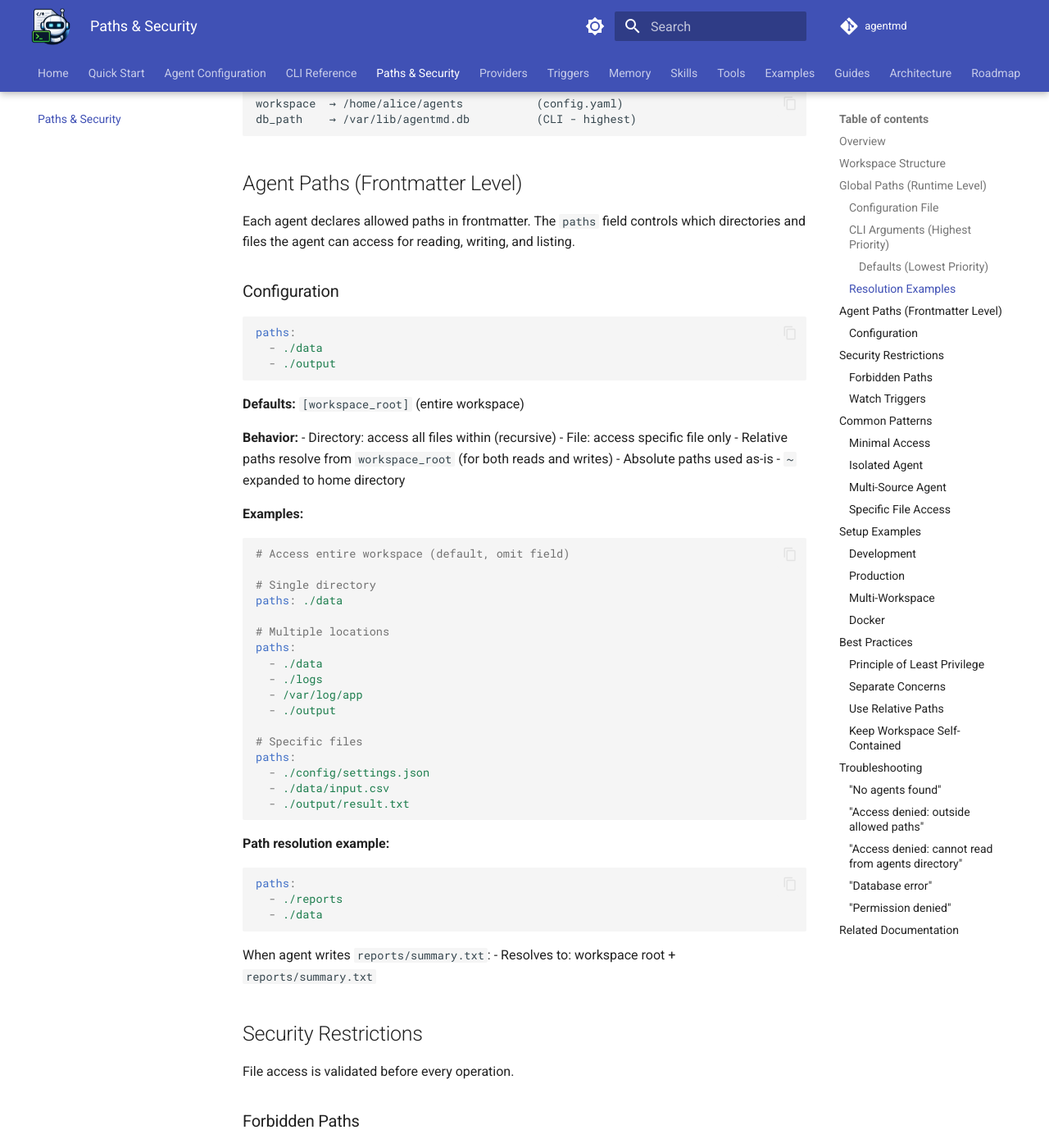
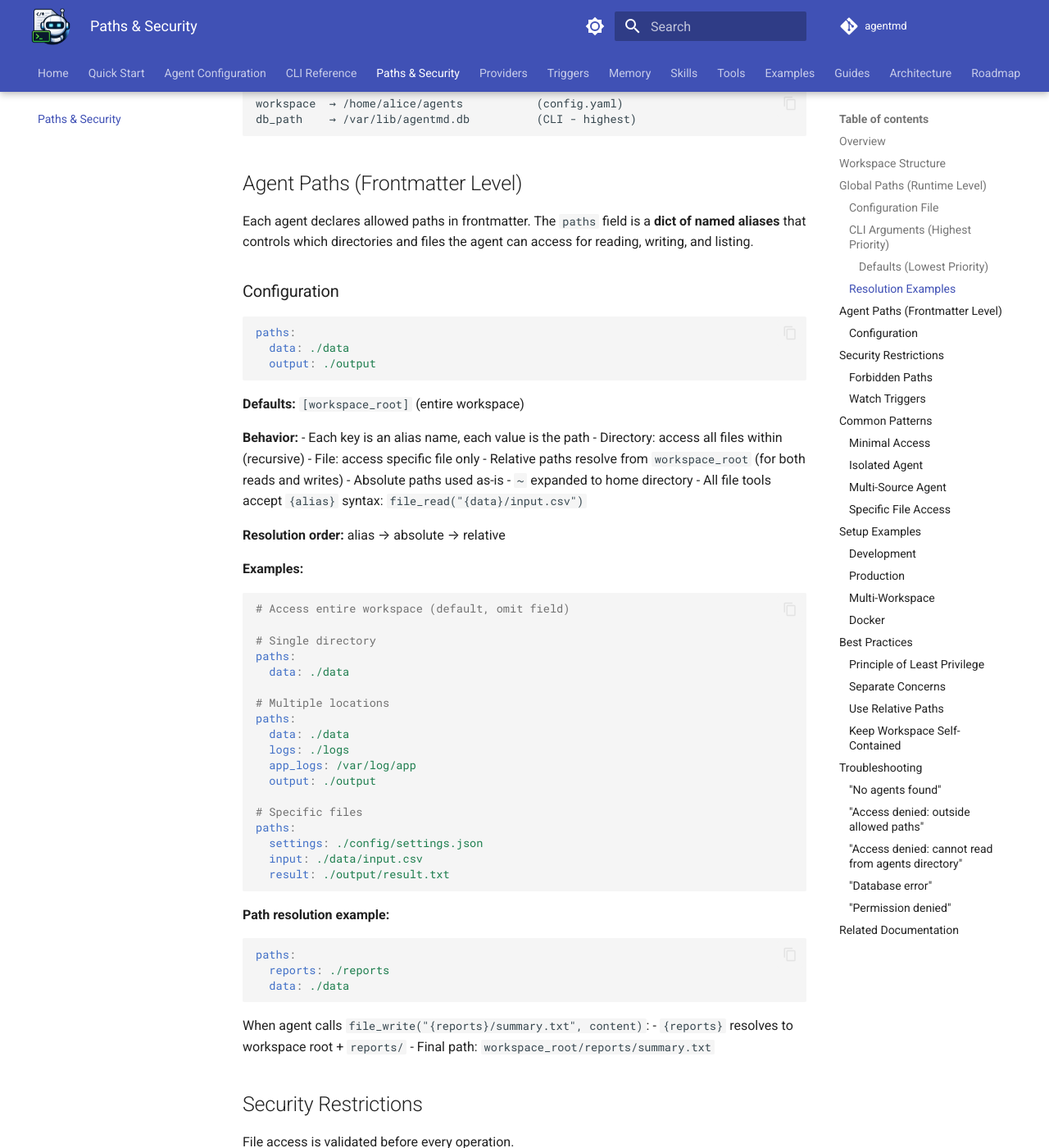
Before and after one commit to z-fab/agentmd, an MkDocs documentation site: the page built from docs/paths-and-security.md, in a window 1280 px wide and 1400 px high, scrolled down 2400 px. Shown: the whole window at 82% size. Built offline with MkDocs 1.6.1 and Material for MkDocs 9.7.7, drawn with Linux system fonts in a browser that asks for light colours; comment, search, counter and statistics services are not loaded; the version menu is left out; some of the changed text lies outside the part shown.

Commit message:
release: bump to v0.7.0, update changelog and docs for path model migration

````diff
--- a/docs/paths-and-security.md
+++ b/docs/paths-and-security.md
@@ -109,24 +109,28 @@ db_path    → /var/lib/agentmd.db          (CLI - highest)
 
 ## Agent Paths (Frontmatter Level)
 
-Each agent declares allowed paths in frontmatter. The `paths` field controls which directories and files the agent can access for reading, writing, and listing.
+Each agent declares allowed paths in frontmatter. The `paths` field is a **dict of named aliases** that controls which directories and files the agent can access for reading, writing, and listing.
 
 ### Configuration
 
 ```yaml
 paths:
-  - ./data
-  - ./output
+  data: ./data
+  output: ./output
 ```
 
 **Defaults:** `[workspace_root]` (entire workspace)
 
 **Behavior:**
+- Each key is an alias name, each value is the path
 - Directory: access all files within (recursive)
 - File: access specific file only
 - Relative paths resolve from `workspace_root` (for both reads and writes)
 - Absolute paths used as-is
 - `~` expanded to home directory
+- All file tools accept `{alias}` syntax: `file_read("{data}/input.csv")`
+
+**Resolution order:** alias → absolute → relative
 
 **Examples:**
 
@@ -134,32 +138,34 @@ paths:
 # Access entire workspace (default, omit field)
 
 # Single directory
-paths: ./data
+paths:
+  data: ./data
 
 # Multiple locations
 paths:
-  - ./data
-  - ./logs
-  - /var/log/app
-  - ./output
+  data: ./data
+  logs: ./logs
+  app_logs: /var/log/app
+  output: ./output
 
 # Specific files
 paths:
-  - ./config/settings.json
-  - ./data/input.csv
-  - ./output/result.txt
+  settings: ./config/settings.json
+  input: ./data/input.csv
+  result: ./output/result.txt
 ```
 
 **Path resolution example:**
 
 ```yaml
 paths:
-  - ./reports
-  - ./data
+  reports: ./reports
+  data: ./data
 ```
 
-When agent writes `reports/summary.txt`:
-- Resolves to: workspace root + `reports/summary.txt`
+When agent calls `file_write("{reports}/summary.txt", content)`:
+- `{reports}` resolves to workspace root + `reports/`
+- Final path: `workspace_root/reports/summary.txt`
 
 ## Security Restrictions
 
@@ -202,8 +208,8 @@ trigger:
   paths:
     - ./data/input.txt
 paths:
-  - ./config
-  - ./output
+  config: ./config
+  output: ./output
 # Can access ./data/input.txt, ./config, AND ./output
 ```
 
@@ -212,35 +218,36 @@ paths:
 ### Minimal Access
 
 ```yaml
-paths: ./data
-# Can only access ./data
+paths:
+  data: ./data
+# Can only access ./data via {data}
 ```
 
 ### Isolated Agent
 
 ```yaml
 paths:
-  - ./data/input
-  - ./output/agent1
+  input: ./data/input
+  output: ./output/agent1
 ```
 
 ### Multi-Source Agent
 
 ```yaml
 paths:
-  - ./data
-  - ./logs
-  - /var/log/app
-  - ./reports
+  data: ./data
+  logs: ./logs
+  app_logs: /var/log/app
+  reports: ./reports
 ```
 
 ### Specific File Access
 
 ```yaml
 paths:
-  - ./config/settings.json
-  - ./data/input.csv
-  - ./output/result.txt
+  settings: ./config/settings.json
+  input: ./data/input.csv
+  result: ./output/result.txt
 ```
 
 ## Setup Examples
@@ -299,11 +306,12 @@ Grant minimum necessary access:
 ```yaml
 # ✅ Good: specific paths
 paths:
-  - ./data/input
-  - ./output/results
+  input: ./data/input
+  results: ./output/results
 
 # ❌ Avoid: overly broad
-paths: /
+paths:
+  root: /
 ```
 
 ### Separate Concerns
@@ -313,13 +321,13 @@ Use different directories per agent:
 ```yaml
 # Agent 1
 paths:
-  - ./data/agent1
-  - ./output/agent1
+  data: ./data/agent1
+  output: ./output/agent1
 
 # Agent 2
 paths:
-  - ./data/agent2
-  - ./output/agent2
+  data: ./data/agent2
+  output: ./output/agent2
 ```
 
 ### Use Relative Paths
@@ -329,11 +337,12 @@ Prefer relative for portability:
 ```yaml
 # ✅ Portable
 paths:
-  - ./data
-  - ./output
+  data: ./data
+  output: ./output
 
 # ⚠️ Machine-specific
-paths: /Users/alice/data
+paths:
+  data: /Users/alice/data
 ```
 
 ### Keep Workspace Self-Contained
@@ -364,10 +373,10 @@ agentmd start --agents-dir /correct/path
 **Fix:** Add to `paths`:
 ```yaml
 paths:
-  - ./data
-  - ./logs    # Add missing
-  - ./output
-  - /tmp/cache  # Add missing
+  data: ./data
+  logs: ./logs         # Add missing
+  output: ./output
+  cache: /tmp/cache    # Add missing
 ```
 
 ### "Access denied: cannot read from agents directory"
--- a/pyproject.toml
+++ b/pyproject.toml
@@ -1,6 +1,6 @@
 [project]
 name = "agentmd"
-version = "0.6.3"
+version = "0.7.0"
 authors = [
     { name = "Fabricio Zillig", email = "me@zfab.me" },
 ]
````
Also changed, not shown: CHANGELOG.md (+30 -0 lines), docs/agent-configuration.md (+11 -9 lines), docs/guides/debugging.md (+9 -9 lines), 1 other file.
